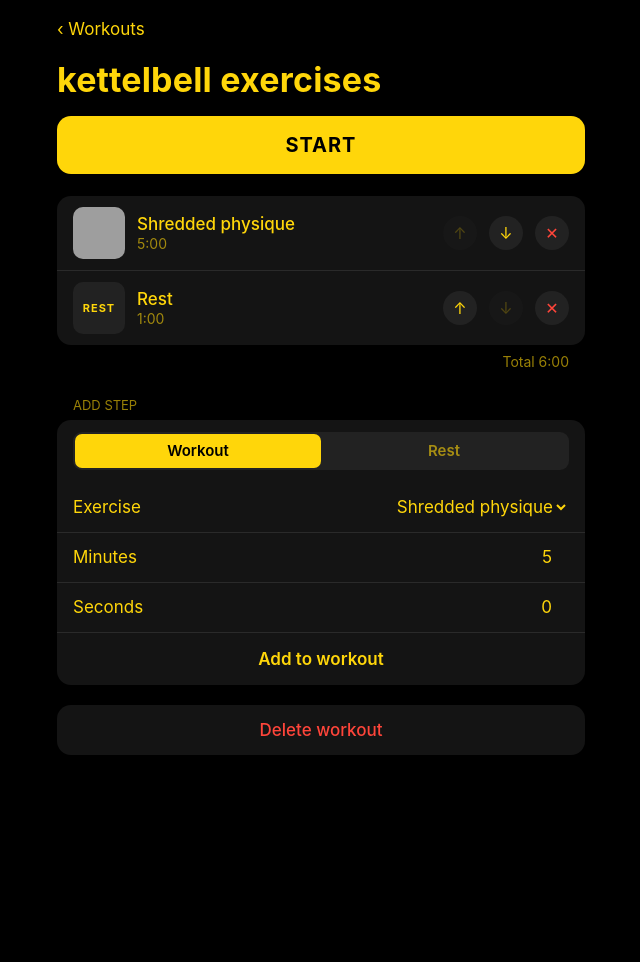
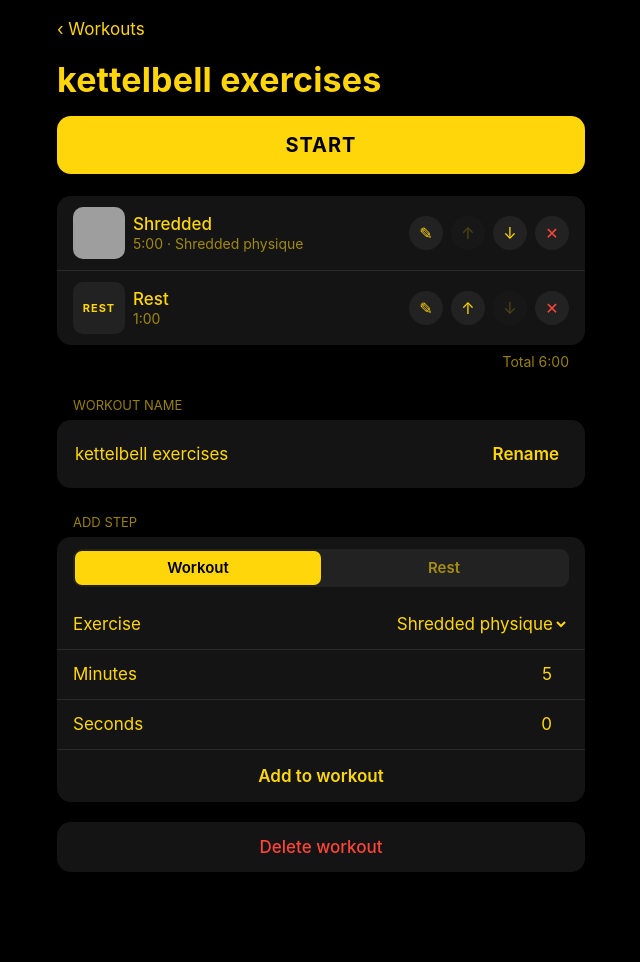
Before and after one commit to SergeEngineer/kettlebell-app, a Flask app: page /programs/1 in a window 1280 px wide. Shown: the whole page, without its empty margins (319-959 px from the left). Before the commit the page ends 755 px from the top, so only its background shows below. Run offline with Flask 3, Linux system fonts and the light colour scheme; data comes from the database, SQL or seed files in the repository; both versions use the stored data as it was after the commit; parts of the project's set-up code (start-up, migrations or seed data) failed here and were passed over; grey boxes are pictures that could not be loaded.

Commit message:
rename workouts feature

```diff
--- a/app.py
+++ b/app.py
@@ -29,8 +29,10 @@ with sqlite3.connect(os.path.join(DATA, "app.db")) as c:
     create table if not exists exercises(id integer primary key, name text not null, gif text);
     create table if not exists programs(id integer primary key, name text not null);
     create table if not exists steps(id integer primary key, program_id integer not null,
-        pos integer not null, exercise_id integer, seconds integer not null);
+        pos integer not null, exercise_id integer, seconds integer not null, label text);
     """)
+    if "label" not in [row[1] for row in c.execute("pragma table_info(steps)")]:
+        c.execute("alter table steps add column label text")
 
 
 @app.template_filter("fmt")
@@ -51,7 +53,7 @@ def exercises_partial():
 
 
 def get_steps(pid):
-    return db().execute("""select s.id, s.seconds, s.exercise_id, e.name, e.gif
+    return db().execute("""select s.id, s.seconds, s.exercise_id, s.label, e.name, e.gif
         from steps s left join exercises e on e.id=s.exercise_id
         where s.program_id=? order by s.pos, s.id""", (pid,)).fetchall()
 
@@ -150,6 +152,25 @@ def del_step(sid):
     return steps_partial(pid)
 
 
+@app.post("/programs/<int:pid>/rename")
+def rename_program(pid):
+    name = request.form.get("wname", "").strip()
+    if name:
+        db().execute("update programs set name=? where id=?", (name, pid))
+        db().commit()
+    return "", 204
+
+
+@app.post("/steps/<int:sid>")
+def edit_step(sid):
+    row = db().execute("select program_id, seconds from steps where id=?", (sid,)).fetchone() or abort(404)
+    label = request.form.get("label", "").strip() or None
+    secs = int(request.form.get("min") or 0) * 60 + int(request.form.get("sec") or 0)
+    db().execute("update steps set label=?, seconds=? where id=?", (label, secs if secs > 0 else row["seconds"], sid))
+    db().commit()
+    return steps_partial(row["program_id"])
+
+
 # ---------- exercises ----------
 @app.get("/exercises")
 def exercises():
@@ -168,6 +189,15 @@ def add_exercise():
             f.save(os.path.join(UPLOADS, fn))
     if name:
         db().execute("insert into exercises(name,gif) values(?,?)", (name, fn))
+        db().commit()
+    return exercises_partial()
+
+
+@app.post("/exercises/<int:eid>")
+def rename_exercise(eid):
+    name = request.form.get("name", "").strip()
+    if name:
+        db().execute("update exercises set name=? where id=?", (name, eid))
         db().commit()
     return exercises_partial()
 
@@ -200,7 +230,7 @@ def manifest():
 @app.get("/run/<int:pid>")
 def run(pid):
     p = db().execute("select * from programs where id=?", (pid,)).fetchone() or abort(404)
-    steps = [{"name": s["name"] or "Rest", "seconds": s["seconds"],
+    steps = [{"name": s["label"] or s["name"] or "Rest", "seconds": s["seconds"],
               "gif": f"/media/{s['gif']}" if s["gif"] else None,
               "kind": "ex" if s["exercise_id"] else "rest"} for s in get_steps(pid)]
     return render_template("run.html", p=p, steps=steps)
--- a/static/app.css
+++ b/static/app.css
@@ -56,25 +56,24 @@ button.wide{width:100%;text-align:center;padding:4px}
 .stage>.media{position:absolute;inset:0;z-index:0;background:#000;display:grid;place-items:center;pointer-events:none}
 .media::after{content:"";position:absolute;inset:0;background:linear-gradient(rgba(0,0,0,.65),transparent 32%,transparent 66%,rgba(0,0,0,.7))}
 .media img{width:100%;height:auto;max-height:100%;object-fit:contain;transition:opacity .5s,filter .5s}
-.player[data-kind=rest] #pic{opacity:.35;filter:grayscale(.6)}
-#nopic{font-size:40px;font-weight:700;text-align:center;padding:20px;color:var(--dim)}
+.player[data-kind=rest] #pic,.player[data-kind=ready] #pic{opacity:.35;filter:grayscale(.6)}
 .top{display:flex;align-items:center;gap:12px;width:100%}
 .circ{width:44px;height:44px;border-radius:22px;background:rgba(30,30,30,.55);-webkit-backdrop-filter:blur(12px);backdrop-filter:blur(12px);color:var(--y);display:grid;place-items:center;flex:none}
 .circ svg{width:22px;height:22px}
 .top strong{display:block;font-size:19px;font-weight:600;text-shadow:0 1px 8px #000}
 .top small{text-shadow:0 1px 8px #000}
-.ring{position:relative;height:min(30dvh,62vw);aspect-ratio:1;flex:none;border-radius:50%;background:rgba(0,0,0,.3);-webkit-backdrop-filter:blur(10px);backdrop-filter:blur(10px)}
+.ring{position:relative;height:min(30dvh,62vw);aspect-ratio:1;flex:none;border-radius:50%;background:rgba(255,255,255,.04);box-shadow:inset 0 0 0 1px rgba(255,255,255,.2)}
 .ring svg{width:100%;height:100%;transform:rotate(-90deg)}
 .ring circle{fill:none;stroke-width:16}
 .ring .bg{stroke:rgba(255,255,255,.14)}
-.ring .fg{stroke:var(--accent);stroke-opacity:.88;stroke-linecap:round;transition:stroke .3s}
+.ring .fg{stroke:var(--accent);stroke-opacity:1;stroke-linecap:round;transition:stroke .3s}
 .ringtxt{position:absolute;inset:0;display:flex;flex-direction:column;align-items:center;justify-content:center;gap:2px}
-#time{font-size:clamp(44px,14vw,64px);font-weight:700;font-variant-numeric:tabular-nums;line-height:1;opacity:.92}
+#time{font-size:clamp(44px,14vw,64px);font-weight:700;font-variant-numeric:tabular-nums;line-height:1}
 #phase{font-size:15px;color:var(--dim);letter-spacing:2px;text-transform:uppercase}
 .name{text-align:center;width:100%;text-shadow:0 1px 10px #000}
 .name h2{font-size:26px;font-weight:700;color:var(--y);text-transform:none;margin:0 0 2px}
 .name small{font-size:15px}
-.ctrl{display:flex;gap:26px;align-items:center;background:rgba(22,22,22,.5);-webkit-backdrop-filter:blur(16px);backdrop-filter:blur(16px);border-radius:34px;padding:12px 24px}
+.ctrl{display:flex;gap:26px;align-items:center;background:rgba(255,255,255,.05);box-shadow:inset 0 0 0 1px rgba(255,255,255,.22);border-radius:34px;padding:12px 24px}
 .ctrl button{width:56px;height:56px;border-radius:28px;background:rgba(255,255,255,.1);color:var(--y);display:grid;place-items:center;padding:0}
 .ctrl button svg{width:26px;height:26px}
 .ctrl .big{width:76px;height:76px;border-radius:38px;background:rgba(255,214,10,.88);color:#000}
@@ -82,3 +81,10 @@ button.wide{width:100%;text-align:center;padding:4px}
 .overlay{position:fixed;inset:0;z-index:10;background:rgba(0,0,0,.92);display:flex;flex-direction:column;gap:20px;align-items:center;justify-content:center;padding:30px;text-align:center}
 .overlay .start{max-width:320px;margin:0}
 .hint{max-width:300px;color:var(--dim);font-size:14px;margin:0}
+
+#pic{-webkit-mask-size:100% 100%;mask-size:100% 100%;-webkit-mask-repeat:no-repeat;mask-repeat:no-repeat}
+ul.group>li+li{border-top:.5px solid var(--sep)}
+ul.group>li>.row{gap:8px}
+.edit{background:#0c0c0c;border-top:.5px solid var(--sep)}
+.btns{justify-content:flex-end;gap:22px}
+.dimbtn{color:var(--dim);padding:12px 10px}
--- a/templates/_steps.html
+++ b/templates/_steps.html
@@ -1,14 +1,23 @@
 {% if steps %}
 <ul class="group">
 {% for s in steps %}
-  <li class="row">
-    {% if s.gif %}<img class="thumb" src="/media/{{ s.gif }}" alt="">
-    {% elif s.exercise_id %}<span class="thumb rest">{{ s.name[:1]|upper }}</span>
-    {% else %}<span class="thumb rest sm">REST</span>{% endif %}
-    <span class="grow"><strong>{{ s.name or 'Rest' }}</strong><small>{{ s.seconds|fmt }}</small></span>
-    <button class="icon" hx-post="/steps/{{ s.id }}/move/up" hx-target="#steps" {% if loop.first %}disabled{% endif %}>↑</button>
-    <button class="icon" hx-post="/steps/{{ s.id }}/move/down" hx-target="#steps" {% if loop.last %}disabled{% endif %}>↓</button>
-    <button class="icon red" hx-delete="/steps/{{ s.id }}" hx-target="#steps">✕</button>
+  <li>
+    <div class="row">
+      {% if s.gif %}<img class="thumb" src="/media/{{ s.gif }}" alt="">
+      {% elif s.exercise_id %}<span class="thumb rest">{{ (s.label or s.name or '?')[:1]|upper }}</span>
+      {% else %}<span class="thumb rest sm">REST</span>{% endif %}
+      <span class="grow"><strong>{{ s.label or s.name or 'Rest' }}</strong><small>{{ s.seconds|fmt }}{% if s.label and s.name %} · {{ s.name }}{% endif %}</small></span>
+      <button class="icon" aria-label="Edit" onclick="const f=this.closest('li').querySelector('.edit');f.hidden=!f.hidden">✎</button>
+      <button class="icon" hx-post="/steps/{{ s.id }}/move/up" hx-target="#steps" {% if loop.first %}disabled{% endif %}>↑</button>
+      <button class="icon" hx-post="/steps/{{ s.id }}/move/down" hx-target="#steps" {% if loop.last %}disabled{% endif %}>↓</button>
+      <button class="icon red" hx-delete="/steps/{{ s.id }}" hx-target="#steps">✕</button>
+    </div>
+    <form class="edit" hidden hx-post="/steps/{{ s.id }}" hx-target="#steps">
+      <div class="row"><input name="label" value="{{ s.label or '' }}" placeholder="{{ s.name or 'Rest' }}" autocomplete="off"></div>
+      <label class="row"><span class="grow">Minutes</span><input class="num" type="number" name="min" min="0" max="99" value="{{ s.seconds // 60 }}" inputmode="numeric"></label>
+      <label class="row"><span class="grow">Seconds</span><input class="num" type="number" name="sec" min="0" max="59" value="{{ s.seconds % 60 }}" inputmode="numeric"></label>
+      <div class="row btns"><button type="button" class="dimbtn" onclick="this.closest('form').hidden=true">Cancel</button><button class="blue">Save</button></div>
+    </form>
   </li>
 {% endfor %}
 </ul>
--- a/templates/program.html
+++ b/templates/program.html
@@ -1,9 +1,15 @@
 {% extends "base.html" %}
 {% block body %}
 <a class="back" href="/">‹ Workouts</a>
-<h1>{{ p.name }}</h1>
+<h1 id="ttl">{{ p.name }}</h1>
 <a class="start" href="/run/{{ p.id }}">START</a>
 <div id="steps">{{ partial|safe }}</div>
+
+<h2>Workout name</h2>
+<form class="group" hx-post="/programs/{{ p.id }}/rename" hx-swap="none"
+      hx-on::after-request="const v=this.wname.value.trim(); if(v) document.getElementById('ttl').textContent=v">
+  <div class="row"><input name="wname" value="{{ p.name }}" required autocomplete="off"><button class="blue">Rename</button></div>
+</form>
 
 <h2>Add step</h2>
 <form id="addstep" class="group" hx-post="/programs/{{ p.id }}/steps" hx-target="#steps" hx-encoding="multipart/form-data"
```
Also changed, not shown: templates/_exercises.html (+11 -4 lines), templates/run.html (+33 -5 lines), README.md, data/app.db, data/uploads/b317e4c4dd3542aebac17752a705f0c7.gif (deleted), static/icon-180.png, static/icon-512.png, 1 other file.
